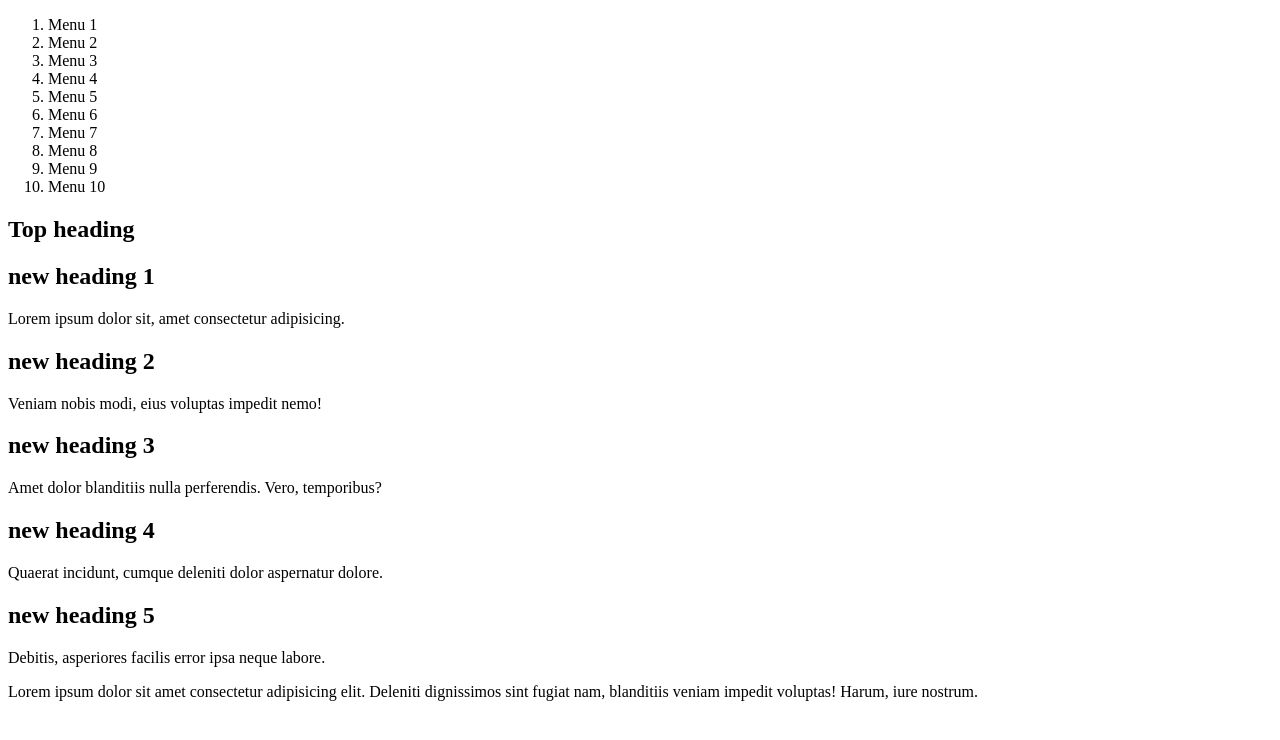
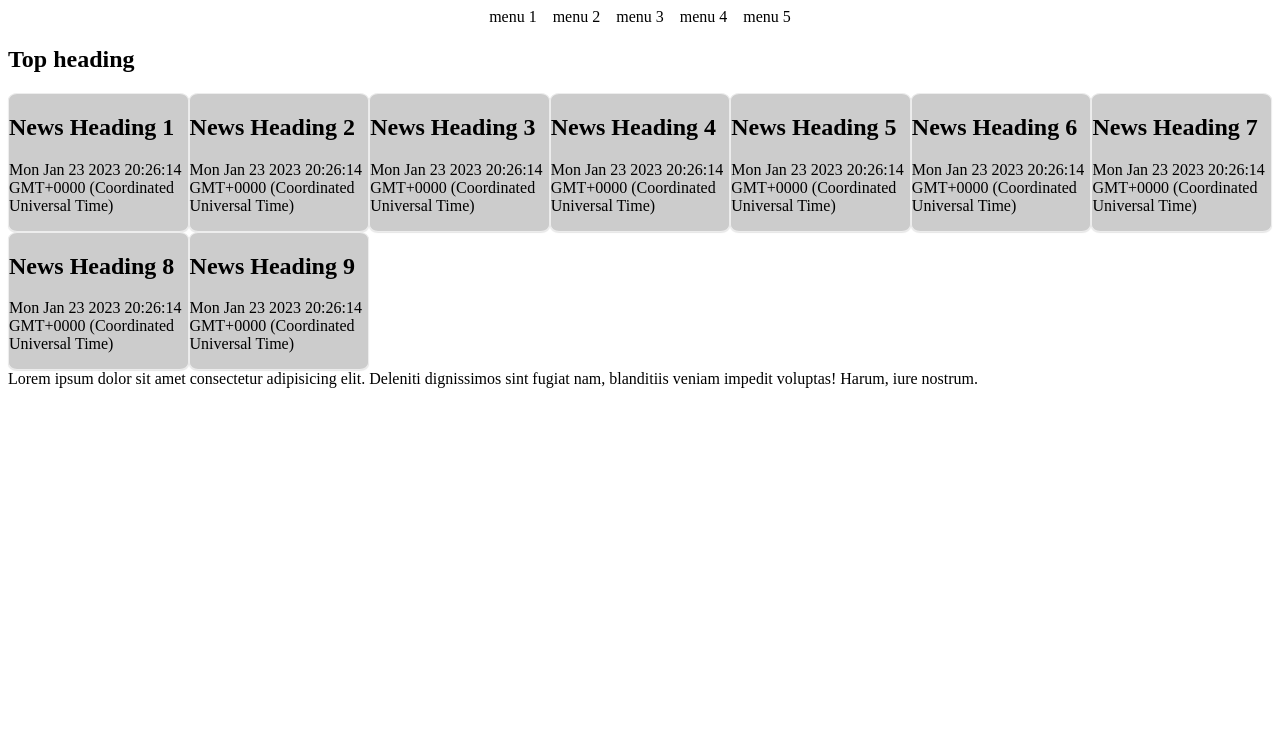
Before and after one commit to dora610/News-station, an Angular app: page / in a window 1280 px wide. Shown: the top 740 px of the page. Built offline with nearby package versions, Linux system fonts and the light colour scheme.

Commit message:
grid structure for headline stories

```diff
--- a/src/app/app.component.html
+++ b/src/app/app.component.html
@@ -1,32 +1,19 @@
 <div>
   <div class="navbar">
-    <ol>
-      <li>Menu 1</li>
-      <li>Menu 2</li>
-      <li>Menu 3</li>
-      <li>Menu 4</li>
-      <li>Menu 5</li>
-      <li>Menu 6</li>
-      <li>Menu 7</li>
-      <li>Menu 8</li>
-      <li>Menu 9</li>
-      <li>Menu 10</li>
-    </ol>
+    <div class="nav-item">menu 1</div>
+    <div class="nav-item">menu 2</div>
+    <div class="nav-item">menu 3</div>
+    <div class="nav-item">menu 4</div>
+    <div class="nav-item">menu 5</div>
   </div>
   <div class="content">
     <div class="top-heading">
       <h2>Top heading</h2>
-      <div>
-        <h2>new heading 1</h2>
-        <p>Lorem ipsum dolor sit, amet consectetur adipisicing.</p>
-        <h2>new heading 2</h2>
-        <p>Veniam nobis modi, eius voluptas impedit nemo!</p>
-        <h2>new heading 3</h2>
-        <p>Amet dolor blanditiis nulla perferendis. Vero, temporibus?</p>
-        <h2>new heading 4</h2>
-        <p>Quaerat incidunt, cumque deleniti dolor aspernatur dolore.</p>
-        <h2>new heading 5</h2>
-        <p>Debitis, asperiores facilis error ipsa neque labore.</p>
+      <div class="headline-stories">
+        <div *ngFor="let newsStory of headlineStories" class="story-card">
+          <h2>{{newsStory.headline}}</h2>
+          <p>{{newsStory.publishedOn}}</p>
+        </div>
       </div>
     </div>
   </div>
--- a/src/app/app.component.scss
+++ b/src/app/app.component.scss
@@ -0,0 +1,19 @@
+.navbar{
+    display: flex;
+    justify-content: center;
+    align-items: baseline;
+    gap: 1rem;
+}
+
+.headline-stories{
+    display: grid;
+    grid-template-columns: repeat(auto-fit, minmax(10rem, 1fr));
+    grid-template-rows: repeat(auto-fit, minmax(7rem, 1fr));
+
+    .story-card{
+        background-color: #CCCCCC;
+        border: 1px solid #ededed;
+        border-radius: 5%;
+        box-shadow: 0px 1px 1px rgba(0, 0, 0, 0.1);
+    }
+}
--- a/src/app/app.component.ts
+++ b/src/app/app.component.ts
@@ -1,5 +1,10 @@
 import { Component } from '@angular/core';
 
+interface NewsCard{
+  headline: string,
+  img?: string,
+  publishedOn: Date;
+}
 @Component({
   selector: 'app-root',
   templateUrl: './app.component.html',
@@ -7,4 +12,46 @@ import { Component } from '@angular/core';
 })
 export class AppComponent {
   title = 'news-station';
+  headlineStories!: NewsCard[];
+
+  ngOnInit(){
+    this.headlineStories = [
+      {
+        headline: 'News Heading 1',
+        publishedOn: new Date()
+      },
+      {
+        headline: 'News Heading 2',
+        publishedOn: new Date()
+      },
+      {
+        headline: 'News Heading 3',
+        publishedOn: new Date()
+      },
+      {
+        headline: 'News Heading 4',
+        publishedOn: new Date()
+      },
+      {
+        headline: 'News Heading 5',
+        publishedOn: new Date()
+      },
+      {
+        headline: 'News Heading 6',
+        publishedOn: new Date()
+      },
+      {
+        headline: 'News Heading 7',
+        publishedOn: new Date()
+      },
+      {
+        headline: 'News Heading 8',
+        publishedOn: new Date()
+      },
+      {
+        headline: 'News Heading 9',
+        publishedOn: new Date()
+      }
+    ]
+  }
 }
```
